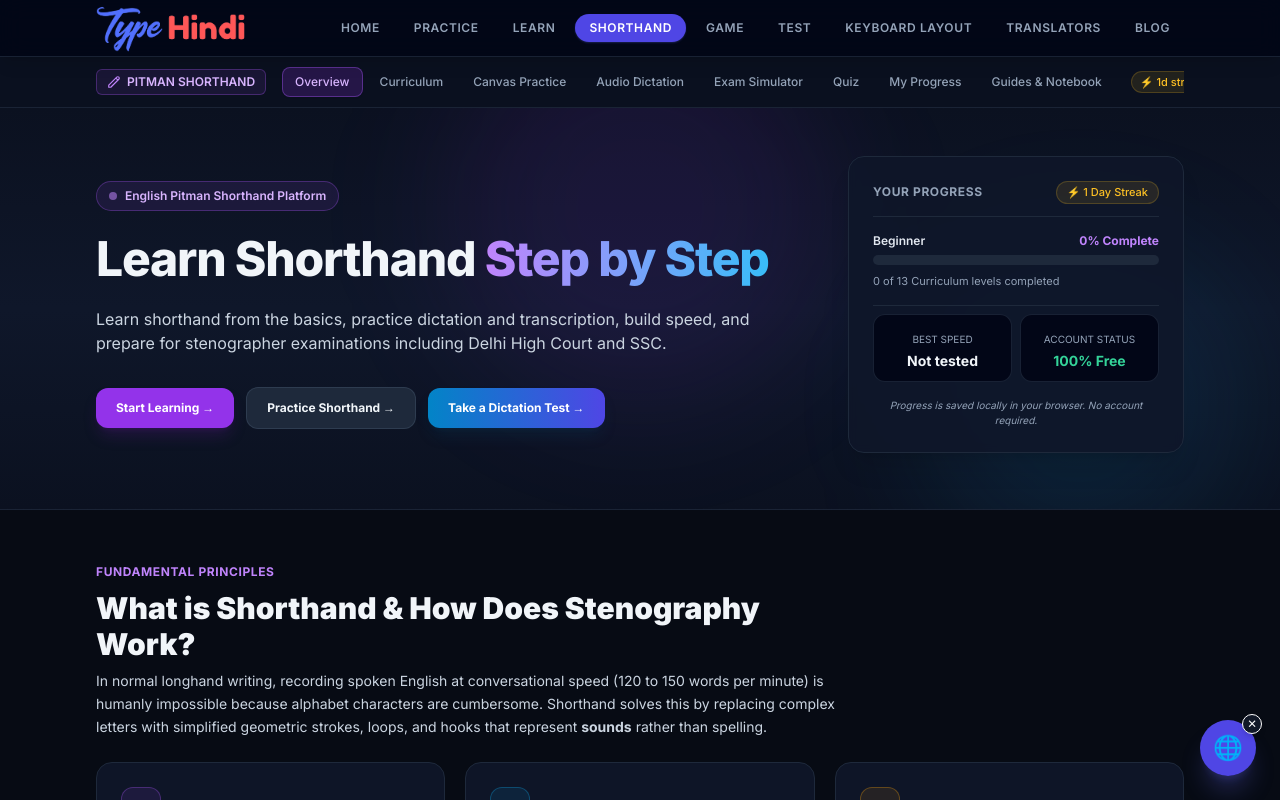
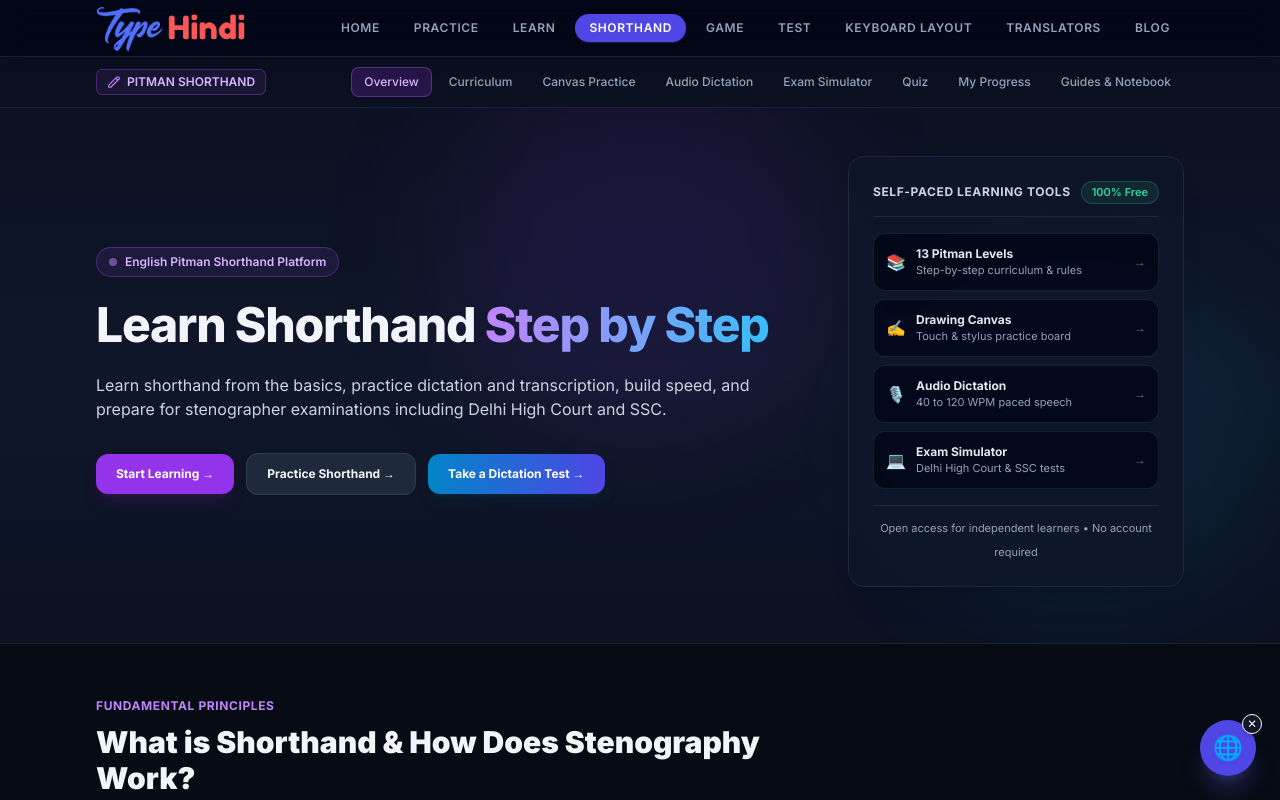
Before and after one commit to therohitbiruli/typehindi, a Next.js app: page /shorthand in a window 1280 px wide. Shown: the top 800 px of the page. Built offline with nearby package versions, Linux system fonts and the light colour scheme.

Commit message:
fix(shorthand): remove gamified streak pills and progress bars in favor of clean self-paced tools navigation

```diff
--- a/src/app/shorthand/learn/page.tsx
+++ b/src/app/shorthand/learn/page.tsx
@@ -20,8 +20,6 @@ export default function ShorthandCurriculumPage() {
     return l.difficulty === difficultyFilter;
   });
 
-  const completionPercent = Math.round((completedSlugs.length / shorthandLessons.length) * 100);
-
   return (
     <div className="min-h-screen bg-[#070B14] text-slate-100">
       <ShorthandNav />
@@ -41,19 +39,13 @@ export default function ShorthandCurriculumPage() {
             </p>
           </div>
 
-          <div className="p-5 rounded-2xl bg-slate-950 border border-slate-800/80 shrink-0 text-center sm:text-left min-w-[200px]">
-            <div className="flex items-center justify-between text-xs mb-1.5">
-              <span className="text-slate-400">Curriculum Progress</span>
-              <span className="font-bold text-purple-400">{completionPercent}%</span>
-            </div>
-            <div className="w-full h-2 rounded-full bg-slate-800 overflow-hidden mb-2">
-              <div
-                className="h-full bg-gradient-to-r from-purple-500 to-sky-400"
-                style={{ width: `${completionPercent}%` }}
-              />
-            </div>
-            <span className="text-[11px] text-slate-400">
-              {completedSlugs.length} of {shorthandLessons.length} lessons mastered
+          <div className="p-5 rounded-2xl bg-slate-950 border border-slate-800/80 shrink-0 text-center sm:text-left min-w-[200px] space-y-1">
+            <span className="text-[10px] text-purple-400 font-bold uppercase tracking-wider block">
+              Curriculum Standard
+            </span>
+            <div className="text-base font-black text-slate-100">English Pitman</div>
+            <span className="text-[11px] text-slate-400 block">
+              Self-paced • 13 progressive levels
             </span>
           </div>
         </div>
--- a/src/components/shorthand/ShorthandHero.tsx
+++ b/src/components/shorthand/ShorthandHero.tsx
@@ -1,23 +1,8 @@
 "use client";
 
 import Link from "next/link";
-import { useEffect, useState } from "react";
-import { getShorthandProgress } from "../../data/shorthand/storage";
 
 export function ShorthandHero() {
-  const [completedCount, setCompletedCount] = useState(0);
-  const [streak, setStreak] = useState(1);
-  const [bestWpm, setBestWpm] = useState(0);
-
-  useEffect(() => {
-    const progress = getShorthandProgress();
-    setCompletedCount(progress.completedLessons?.length || 0);
-    setStreak(progress.currentStreak || 1);
-    setBestWpm(progress.bestDictationWpm || 0);
-  }, []);
-
-  const completionPercent = Math.min(100, Math.round((completedCount / 13) * 100));
-
   return (
     <section className="relative overflow-hidden pt-12 pb-14 border-b border-slate-800/80 bg-gradient-to-b from-[#0B1120] via-[#0F172A] to-[#0B1120]">
       {/* Background glow accents */}
@@ -66,53 +51,81 @@ export function ShorthandHero() {
             </div>
           </div>
 
-          {/* Right Column: Local Progress Card */}
+          {/* Right Column: Self-Paced Learning Tools Card */}
           <div className="lg:col-span-4">
             <div className="p-6 rounded-2xl bg-slate-900/90 border border-slate-800 shadow-xl relative backdrop-blur-sm space-y-4">
               <div className="flex items-center justify-between border-b border-slate-800 pb-3">
-                <span className="text-xs font-bold uppercase tracking-wider text-slate-400">
-                  Your Progress
+                <span className="text-xs font-bold uppercase tracking-wider text-slate-300">
+                  Self-Paced Learning Tools
                 </span>
-                <span className="inline-flex items-center gap-1 text-[11px] font-medium text-amber-400 bg-amber-400/10 border border-amber-400/20 px-2.5 py-0.5 rounded-full">
-                  ⚡ {streak} Day Streak
+                <span className="text-[11px] font-semibold text-emerald-400 bg-emerald-400/10 border border-emerald-400/20 px-2.5 py-0.5 rounded-full">
+                  100% Free
                 </span>
               </div>
 
-              <div>
-                <div className="flex items-center justify-between text-xs mb-1.5">
-                  <span className="font-semibold text-slate-200">
-                    {completedCount === 0 ? "Beginner" : completedCount < 6 ? "Intermediate" : "Advanced"}
-                  </span>
-                  <span className="font-bold text-purple-400">{completionPercent}% Complete</span>
-                </div>
-                {/* Progress bar */}
-                <div className="w-full h-2.5 rounded-full bg-slate-800 overflow-hidden">
-                  <div
-                    className="h-full bg-gradient-to-r from-purple-500 to-sky-400 transition-all duration-500"
-                    style={{ width: `${completionPercent}%` }}
-                  />
-                </div>
-                <p className="text-[11px] text-slate-400 mt-2">
-                  {completedCount} of 13 Curriculum levels completed
-                </p>
+              <div className="space-y-2 text-xs">
+                <Link
+                  href="/shorthand/learn"
+                  className="flex items-center justify-between p-3 rounded-xl bg-slate-950/80 hover:bg-slate-950 border border-slate-800/80 hover:border-purple-500/40 transition-colors group"
+                >
+                  <div className="flex items-center gap-2.5">
+                    <span className="text-base">📚</span>
+                    <div>
+                      <h4 className="font-bold text-slate-200 group-hover:text-purple-300">13 Pitman Levels</h4>
+                      <p className="text-[11px] text-slate-400">Step-by-step curriculum & rules</p>
+                    </div>
+                  </div>
+                  <span className="text-slate-500 group-hover:text-purple-400">→</span>
+                </Link>
+
+                <Link
+                  href="/shorthand/practice"
+                  className="flex items-center justify-between p-3 rounded-xl bg-slate-950/80 hover:bg-slate-950 border border-slate-800/80 hover:border-purple-500/40 transition-colors group"
+                >
+                  <div className="flex items-center gap-2.5">
+                    <span className="text-base">✍️</span>
+                    <div>
+                      <h4 className="font-bold text-slate-200 group-hover:text-purple-300">Drawing Canvas</h4>
+                      <p className="text-[11px] text-slate-400">Touch & stylus practice board</p>
+                    </div>
+                  </div>
+                  <span className="text-slate-500 group-hover:text-purple-400">→</span>
+                </Link>
+
+                <Link
+                  href="/shorthand/dictation"
+                  className="flex items-center justify-between p-3 rounded-xl bg-slate-950/80 hover:bg-slate-950 border border-slate-800/80 hover:border-purple-500/40 transition-colors group"
+                >
+                  <div className="flex items-center gap-2.5">
+                    <span className="text-base">🎙️</span>
+                    <div>
+                      <h4 className="font-bold text-slate-200 group-hover:text-purple-300">Audio Dictation</h4>
+                      <p className="text-[11px] text-slate-400">40 to 120 WPM paced speech</p>
+                    </div>
+                  </div>
+                  <span className="text-slate-500 group-hover:text-purple-400">→</span>
+                </Link>
+
+                <Link
+                  href="/shorthand/tests"
+                  className="flex items-center justify-between p-3 rounded-xl bg-slate-950/80 hover:bg-slate-950 border border-slate-800/80 hover:border-purple-500/40 transition-colors group"
+                >
+                  <div className="flex items-center gap-2.5">
+                    <span className="text-base">💻</span>
+                    <div>
+                      <h4 className="font-bold text-slate-200 group-hover:text-purple-300">Exam Simulator</h4>
+                      <p className="text-[11px] text-slate-400">Delhi High Court & SSC tests</p>
+                    </div>
+                  </div>
+                  <span className="text-slate-500 group-hover:text-purple-400">→</span>
+                </Link>
               </div>
 
-              <div className="grid grid-cols-2 gap-2 pt-2 border-t border-slate-800 text-center">
-                <div className="p-2.5 rounded-xl bg-slate-950 border border-slate-800/80">
-                  <span className="text-[10px] text-slate-400 uppercase">Best Speed</span>
-                  <div className="text-sm font-bold text-slate-100 mt-0.5">
-                    {bestWpm > 0 ? `${bestWpm} WPM` : "Not tested"}
-                  </div>
-                </div>
-                <div className="p-2.5 rounded-xl bg-slate-950 border border-slate-800/80">
-                  <span className="text-[10px] text-slate-400 uppercase">Account Status</span>
-                  <div className="text-sm font-bold text-emerald-400 mt-0.5">100% Free</div>
-                </div>
+              <div className="pt-2 border-t border-slate-800 text-center">
+                <span className="text-[11px] text-slate-400">
+                  Open access for independent learners • No account required
+                </span>
               </div>
-
-              <p className="text-[10px] text-slate-400 text-center italic">
-                Progress is saved locally in your browser. No account required.
-              </p>
             </div>
           </div>
         </div>
--- a/src/components/shorthand/ShorthandNav.tsx
+++ b/src/components/shorthand/ShorthandNav.tsx
@@ -2,8 +2,6 @@
 
 import Link from "next/link";
 import { usePathname } from "next/navigation";
-import { useEffect, useState } from "react";
-import { getShorthandProgress } from "../../data/shorthand/storage";
 
 const navItems = [
   { href: "/shorthand", label: "Overview" },
@@ -18,14 +16,6 @@ const navItems = [
 
 export function ShorthandNav() {
   const pathname = usePathname();
-  const [streak, setStreak] = useState(1);
-  const [completedCount, setCompletedCount] = useState(0);
-
-  useEffect(() => {
-    const progress = getShorthandProgress();
-    setStreak(progress.currentStreak || 1);
-    setCompletedCount(progress.completedLessons?.length || 0);
-  }, [pathname]);
 
   return (
     <div className="sticky top-[57px] z-30 border-b border-slate-800/80 bg-[#0B1120]/95 backdrop-blur-md">
@@ -60,16 +50,6 @@ export function ShorthandNav() {
               );
             })}
           </nav>
-
-          {/* Mini Status Pill */}
-          <div className="hidden sm:flex items-center gap-2 shrink-0">
-            <span className="inline-flex items-center gap-1 text-[11px] font-medium text-amber-400 bg-amber-400/10 border border-amber-400/20 px-2 py-0.5 rounded-full">
-              ⚡ {streak}d streak
-            </span>
-            <span className="inline-flex items-center gap-1 text-[11px] font-medium text-emerald-400 bg-emerald-400/10 border border-emerald-400/20 px-2 py-0.5 rounded-full">
-              ✓ {completedCount}/13 lessons
-            </span>
-          </div>
         </div>
       </div>
     </div>
```
